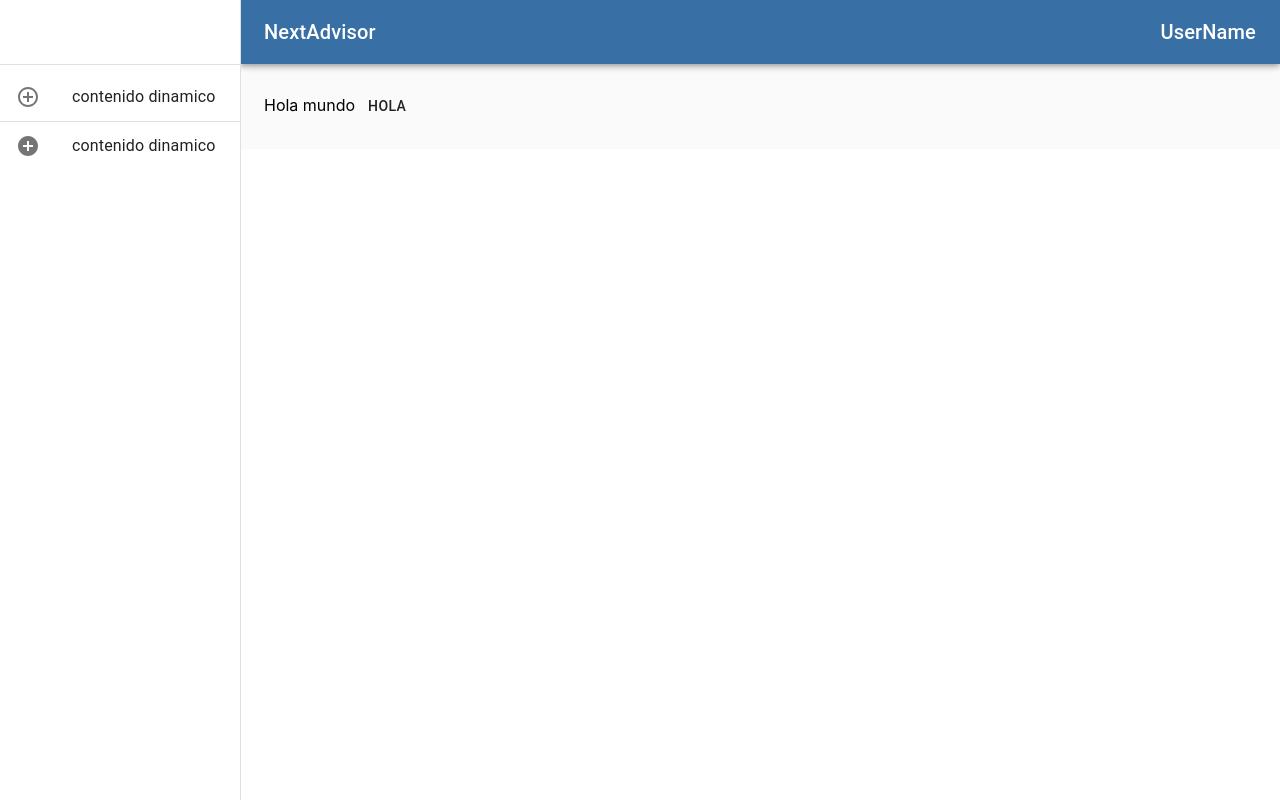
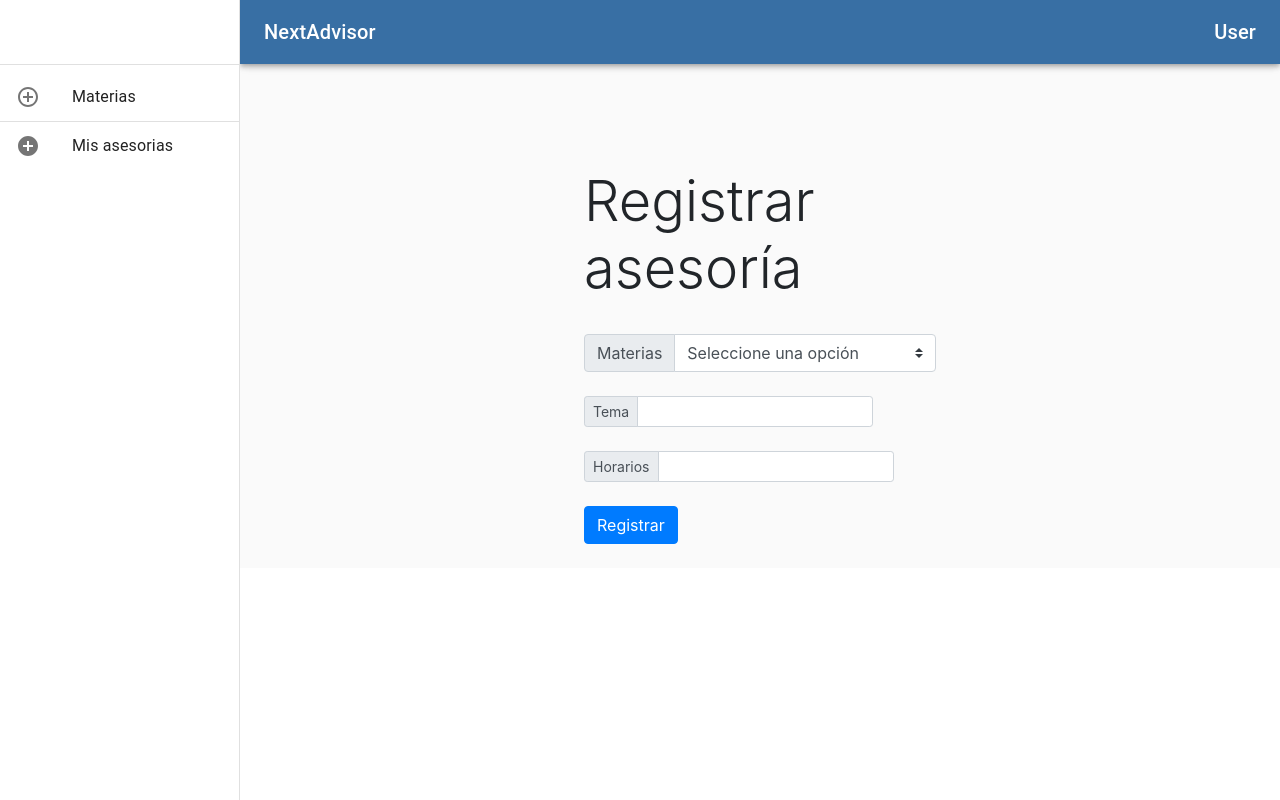
Before and after one commit to EricTorres27/NextAdvisor, a React (Create React App) app in the folder frontend/: page / in a window 1280 px wide. Built offline with nearby package versions, Linux system fonts and the light colour scheme.

Commit message:
Cambios navegabilidad

```diff
--- a/frontend/package.json
+++ b/frontend/package.json
@@ -12,6 +12,7 @@
     "bootstrap": "^4.5.2",
     "react": "^16.13.1",
     "react-dom": "^16.13.1",
+    "react-router-dom": "^5.2.0",
     "react-scripts": "3.4.3",
     "reactstrap": "^8.6.0",
     "swe": "^2.0.5",
--- a/frontend/src/App.js
+++ b/frontend/src/App.js
@@ -3,13 +3,14 @@ import './App.css';
 import {ThemeProvider} from '@material-ui/core/styles';
 import theme from './ThemeConfig';
 import PrincipalContainer from './Components/PrincipalContainer';
-
+import RegistrarMateria from './Components/RegistrarMateria';
 
 function App() {
   return (
     <ThemeProvider theme={theme}>
       <PrincipalContainer
-        texto="Hola mundo"
+
+
       />
     </ThemeProvider>
   );
--- a/frontend/src/Components/AprobarMateria.js
+++ b/frontend/src/Components/AprobarMateria.js
@@ -1,6 +1,7 @@
 import React, { Component, useState } from 'react'
 import 'bootstrap/dist/css/bootstrap.min.css';
 import swal from 'sweetalert';
+import {Box} from '@material-ui/core'
 
 
 
@@ -17,7 +18,8 @@ export default class passSubject extends Component {
 
         }
         return (
-
+        <div>
+        <Box mx={40} mt={10}>
 
         <form>
             <h1  class="display-4" >Aprobar materias</h1>
@@ -36,6 +38,8 @@ export default class passSubject extends Component {
                 </div>
           </label>
           </form>
+        </Box>
+        </div>
 
 
         )
--- a/frontend/src/Components/EditarRegistroAsesoria.js
+++ b/frontend/src/Components/EditarRegistroAsesoria.js
@@ -2,6 +2,7 @@ import React, { Component, useState } from 'react'
 import 'bootstrap/dist/css/bootstrap.min.css';
 import { Dropdown, DropdownToggle, DropdownMenu, DropdownItem } from 'reactstrap';
 import swal from 'sweetalert';
+import {Box} from '@material-ui/core'
 
 
 
@@ -34,7 +35,8 @@ export default class EditarRegistroAsesoria extends Component {
 
         }
         return (
-
+        <div>
+        <Box mx={40} mt={10}>
 
         <form>
             <h1  class="display-4" >Editar asesoría</h1>
@@ -80,6 +82,8 @@ export default class EditarRegistroAsesoria extends Component {
             <br></br>   <br></br>
              <button onClick={()=>showAlert()} type="button" class="btn btn-primary">Eliminar registro</button>
           </form>
+        </Box>
+        </div>
 
 
         )
--- a/frontend/src/Components/Lists.js
+++ b/frontend/src/Components/Lists.js
@@ -2,30 +2,38 @@ import React from 'react'
 import Icon from '@material-ui/core/Icon';
 import AddCircleOutlineIcon from '@material-ui/icons/AddCircleOutline';
 import AddCircleIcon from '@material-ui/icons/AddCircle';
+import { Link } from 'react-router-dom'
+
+
+
 import {
     List,
     ListItem,
     ListItemIcon,
     ListItemText,
-    Divider
+    Divider,
+    Menu,
+    MenuList,
+    MenuItem
 }from '@material-ui/core'
 
 const Lists = () => {
     return (
         <div>
+
             <List component='nav'>
                 <ListItem button>
                     <ListItemIcon>
                         <AddCircleOutlineIcon/>
                     </ListItemIcon>
-                    <ListItemText primary='contenido dinamico'/>
+                    <ListItemText primary='Materias'/>
                 </ListItem>
                 <Divider/>
                 <ListItem button>
                     <ListItemIcon>
                         <AddCircleIcon/>
                     </ListItemIcon>
-                    <ListItemText primary='contenido dinamico'/>
+                    <ListItemText primary='Mis asesorias'/>
                 </ListItem>
             </List>
         </div>
--- a/frontend/src/Components/Navbar.js
+++ b/frontend/src/Components/Navbar.js
@@ -38,7 +38,7 @@ const Navbar = (props) => {
                         NextAdvisor
                     </Typography>
                     <Typography variant='h6'>
-                        UserName
+                        User
                     </Typography>
                 </Toolbar>
             </AppBar>
--- a/frontend/src/Components/PrincipalContainer.js
+++ b/frontend/src/Components/PrincipalContainer.js
@@ -1,4 +1,5 @@
 import React from 'react'
+
 import {
     Hidden,
     makeStyles
@@ -6,6 +7,8 @@ import {
 import Navbar from './Navbar'
 import DrawerBox from './DrawerBox'
 import Button from '@material-ui/core/Button'
+import RegistrarAsesoria from './RegistrarAsesoria'
+
 
 const styles = makeStyles(theme => ({
     root: {
@@ -43,7 +46,8 @@ const PrincipalContainer = (props) => {
             <div className={classes.content}>
                 <div className={classes.toolbar}></div>
                 {props.texto}
-                <Button>Hola</Button>
+                 <RegistrarAsesoria/>
+
             </div>
         </div>
     )
--- a/frontend/src/Components/RegistrarAsesoria.js
+++ b/frontend/src/Components/RegistrarAsesoria.js
@@ -2,6 +2,7 @@ import React, { Component, useState } from 'react'
 import 'bootstrap/dist/css/bootstrap.min.css';
 import { Dropdown, DropdownToggle, DropdownMenu, DropdownItem } from 'reactstrap';
 import swal from 'sweetalert';
+import {Box} from '@material-ui/core'
 
 
 
@@ -18,8 +19,8 @@ export default class RegistrarAsesoria extends Component {
         }
 
         return (
-
-
+       <div>
+        <Box mx={40} mt={10}>
         <form>
             <h1  class="display-4" > Registrar asesoría</h1>
              <br></br>
@@ -60,7 +61,8 @@ export default class RegistrarAsesoria extends Component {
             <br></br>
                 <button onClick={()=>save()} type="button" class="btn btn-primary">Registrar</button>
           </form>
-
+          </Box>
+        </div>
 
         )
     }
--- a/frontend/src/Components/RegistrarMateria.js
+++ b/frontend/src/Components/RegistrarMateria.js
@@ -2,7 +2,7 @@ import React, { Component, useState } from 'react'
 import 'bootstrap/dist/css/bootstrap.min.css';
 import { Dropdown, DropdownToggle, DropdownMenu, DropdownItem } from 'reactstrap';
 import swal from 'sweetalert';
-
+import {Box} from '@material-ui/core'
 
 
 export default class RegistrarMateria extends Component {
@@ -18,7 +18,8 @@ export default class RegistrarMateria extends Component {
         }
 
         return (
-
+        <div>
+        <Box mx={40} mt={10}>
 
         <form>
             <h1  class="display-4" > Registrar materia</h1>
@@ -54,7 +55,8 @@ export default class RegistrarMateria extends Component {
             <br></br> <br></br>
                 <button type="button" class="btn btn-primary">Cancelar</button>
           </form>
-
+          </Box>
+          </div>
 
         )
     }
--- a/frontend/src/Components/navbarna.html
+++ /dev/null
@@ -1,67 +0,0 @@
-
-
-<!doctype html>
-<html lang="en">
-  <head>
-    <!-- Required meta tags -->
-    <meta charset="utf-8">
-    <meta name="viewport" content="width=device-width, initial-scale=1, shrink-to-fit=no">
-
-    <!-- Bootstrap CSS -->
-    <link rel="stylesheet" href="https://stackpath.bootstrapcdn.com/bootstrap/4.5.2/css/bootstrap.min.css" integrity="sha384-JcKb8q3iqJ61gNV9KGb8thSsNjpSL0n8PARn9HuZOnIxN0hoP+VmmDGMN5t9UJ0Z" crossorigin="anonymous">
-    <link href="https://unpkg.com/ionicons@4.5.10-0/dist/css/ionicons.min.css" rel="stylesheet">
-    <link rel="stylesheet" href="style.css">
-
-
-    <title>NextAdvisor</title>
-  </head>
-  <body>
-    <div class = "d-flex" >
-        <div id= "sidebar-container" class="bg-primary">
-            <div class="logo">
-                <h4 class="text-light font-weight-bold ">NextAdvisor</h4>
-            </div>
-            <div class="menu">
-                <a href="#" class="d-block text-light p-3"><i class="icon ion-md-person mr-2 lead"></i>Evaluación de competencias</a>
-                <a href="#" class="d-block text-light p-3"><i class="icon ion-md-school mr-2 lead"></i>Mis asesorías</a>
-                <a href="#" class="d-block text-light p-3"><i class="icon ion-md-pricetag mr-2 lead"></i>Mis ofertas</a>
-            </div>
-        </div>
-        <div class="w-100">
-          <nav class="navbar navbar-expand-lg navbar-light bg-light">
-           <div class="container">
-            <button class="navbar-toggler" type="button" data-toggle="collapse" data-target="#navbarSupportedContent" aria-controls="navbarSupportedContent" aria-expanded="false" aria-label="Toggle navigation">
-              <span class="navbar-toggler-icon"></span>
-            </button>
-
-            <div class="collapse navbar-collapse" id="navbarSupportedContent">
-              <ul class="navbar-nav ml-auto">
-                <li class="nav-item dropdown">
-                  <a class="nav-link dropdown-toggle" href="#" id="navbarDropdown" role="button" data-toggle="dropdown" aria-haspopup="true" aria-expanded="false">
-                    Marcela Arcos Caballero
-                  </a>
-                  <div class="dropdown-menu" aria-labelledby="navbarDropdown">
-                    <a class="dropdown-item" href="#">Mi perfil</a>
-                    <a class="dropdown-item" href="#">Cerrar sesión</a>
-                  </div>
-                </li>
-
-              </ul>
-              <!--<form class="form-inline my-2 my-lg-0">
-                <input class="form-control mr-sm-2" type="search" placeholder="Search" aria-label="Search">
-                <button class="btn btn-outline-success my-2 my-sm-0" type="submit">Search</button>
-              </form>-->
-            </div>
-          </div>
-          </nav>
-        </div>
-    </div>
-
-
-    <!-- Optional JavaScript -->
-    <!-- jQuery first, then Popper.js, then Bootstrap JS -->
-    <script src="https://code.jquery.com/jquery-3.5.1.slim.min.js" integrity="sha384-DfXdz2htPH0lsSSs5nCTpuj/zy4C+OGpamoFVy38MVBnE+IbbVYUew+OrCXaRkfj" crossorigin="anonymous"></script>
-    <script src="https://cdn.jsdelivr.net/npm/popper.js@1.16.1/dist/umd/popper.min.js" integrity="sha384-9/reFTGAW83EW2RDu2S0VKaIzap3H66lZH81PoYlFhbGU+6BZp6G7niu735Sk7lN" crossorigin="anonymous"></script>
-    <script src="https://stackpath.bootstrapcdn.com/bootstrap/4.5.2/js/bootstrap.min.js" integrity="sha384-B4gt1jrGC7Jh4AgTPSdUtOBvfO8shuf57BaghqFfPlYxofvL8/KUEfYiJOMMV+rV" crossorigin="anonymous"></script>
-  </body>
-</html>
```
Also changed, not shown: frontend/src/Components/MetodoPago.js (+5 -2 lines), frontend/src/Components/navbarNA.js (added), 1 other file (tests, documents, lock files or other folders).
